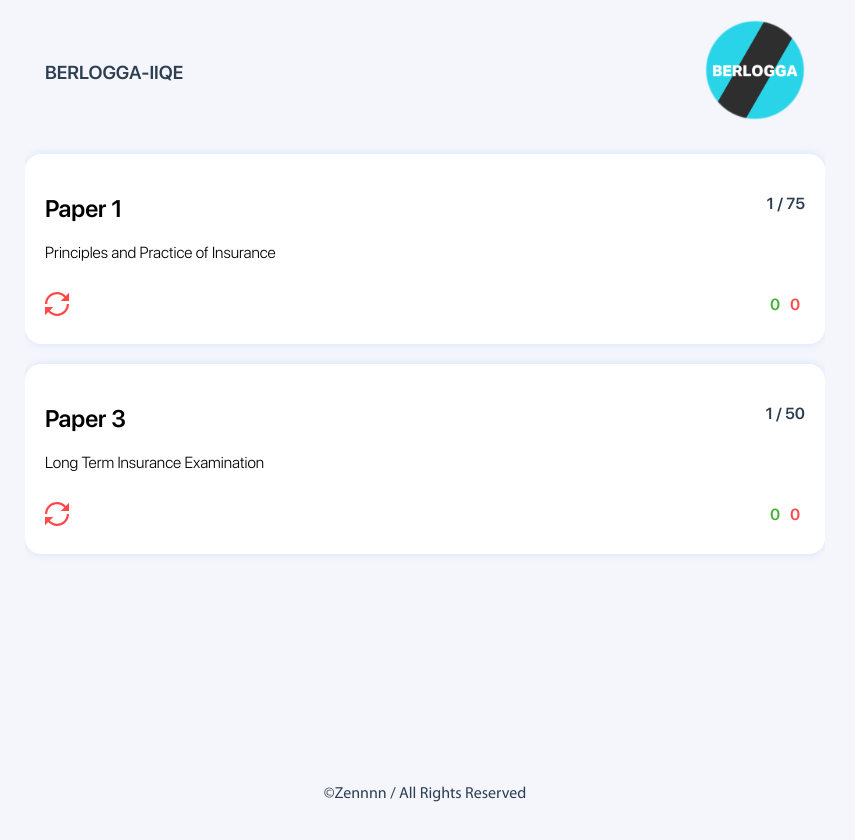
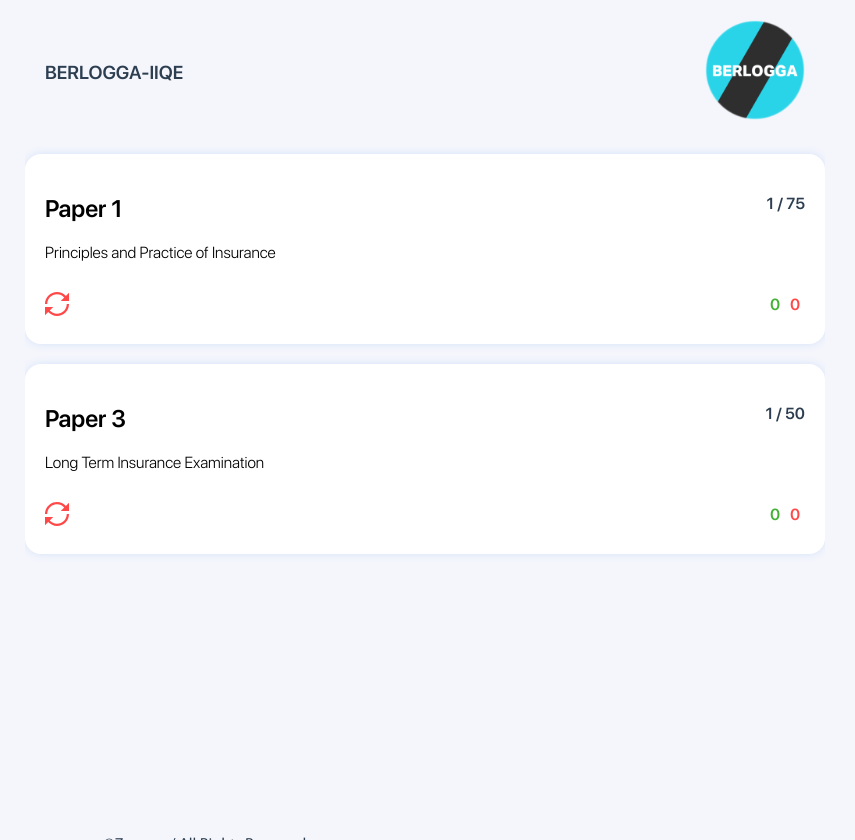
Before and after one commit to Igorpi25/iiqe, a Vue app: page / in a window 1280 px wide. Shown: the whole page, without its empty margins (215-1070 px from the left). Built offline with nearby package versions, Linux system fonts and the light colour scheme.

Commit message:
copyright postion fixed pt.4

```diff
--- a/src/components/Home.vue
+++ b/src/components/Home.vue
@@ -147,6 +147,11 @@
 				font-size: 0.85rem;
             }
 
+			@media (max-height: 768px) {
+				//max-height: 150px;
+                padding: 10px 20px;
+            }
+
             p {
                 font-family: 'SFProDisplay-Light', 'sans-serif';
             }
@@ -188,13 +193,8 @@
         font-family: 'MyriadPro-Regular', 'sans-serif';
         font-size: 1rem;
         max-width: 800px;
-        position: absolute;
-        bottom: -20px;
-        left: 50%;
-        transform: translateX(-50%);
 
         @media (max-width: 768px) {
-            width: 300px;
             font-size: 0.75rem;
         }
     }
--- a/src/components/Quiz.vue
+++ b/src/components/Quiz.vue
@@ -8,7 +8,7 @@
 					<div v-if="questionIndex===index">
 						<div class="question-item" v-html="q.question"></div>
 						<div class="answer" v-if="isCorrect&&!congrats">
-							<div class="answer-item" @click="next(a)" v-for="a in q.answers" :key="a.text">
+							<div class="answer-item" @click="next(a)" v-for="(a, idx) in q.answers" :key="idx">
 								<div>({{ a.literal }}) {{ a.text }}</div>
 							</div>
 						</div>
```
